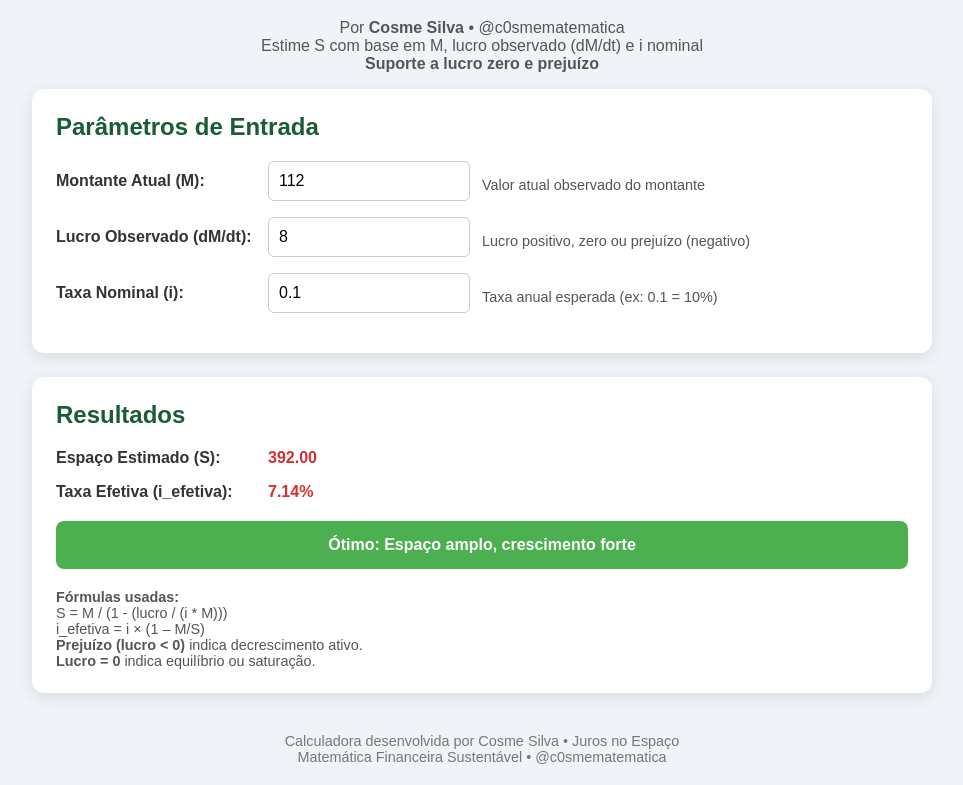
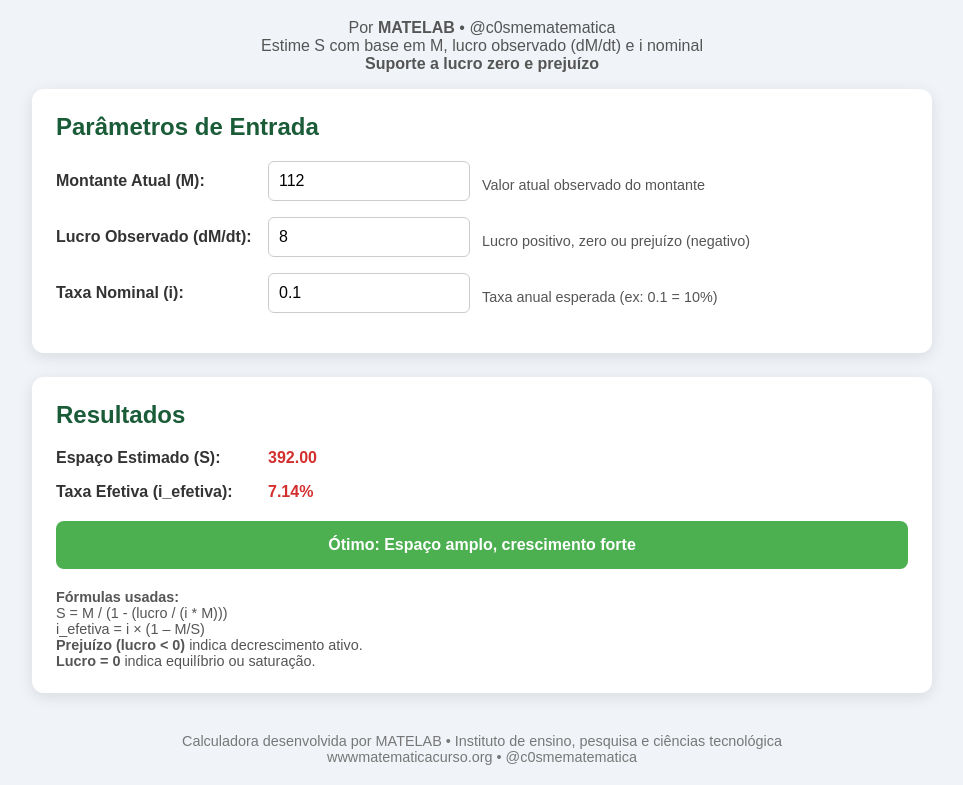
Before and after one commit to crepefrances77-afk/indicador-de-espa-o-de-mercado, a plain HTML site: page index.html in a window 1280 px wide. Shown: the part 81-866 px from the top of the page, without its empty margins (158-1121 px from the left). Drawn offline with Linux system fonts and the light colour scheme.

Commit message:
Update footer and author information in index.html

```diff
--- a/index.html
+++ b/index.html
@@ -87,7 +87,7 @@
 <div class="container">
   <h1>Calculadora de Espaço (S) e Taxa Efetiva</h1>
   <p style="text-align:center; color:#555;">
-    Por <strong>Cosme Silva</strong> • @c0smematematica<br>
+    Por <strong>MATELAB</strong> • @c0smematematica<br>
     Estime S com base em M, lucro observado (dM/dt) e i nominal<br>
     <strong>Suporte a lucro zero e prejuízo</strong>
   </p>
@@ -141,8 +141,8 @@
   </div>
 
   <footer>
-    Calculadora desenvolvida por Cosme Silva • Juros no Espaço<br>
-    Matemática Financeira Sustentável • @c0smematematica
+    Calculadora desenvolvida por MATELAB • Instituto de ensino, pesquisa e ciências tecnológica<br>
+    wwwmatematicacurso.org • @c0smematematica
   </footer>
 </div>
 
```
